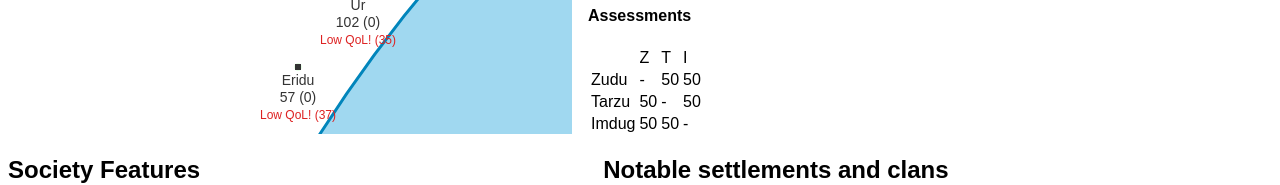
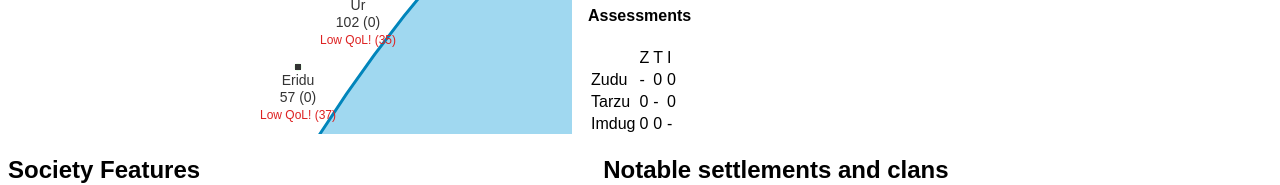
Before and after one commit to dmandelin/world2, a SvelteKit app: page / in a window 1280 px wide. Shown: the part 366-551 px from the top of the page. Built offline with nearby package versions, Linux system fonts and the light colour scheme.

Commit message:
Add initial assessments with everyone always neutral.

```diff
--- a/src/components/LocalAssessments.svelte
+++ b/src/components/LocalAssessments.svelte
@@ -22,7 +22,7 @@
             {#if c === d}
             -
             {:else}
-            {c.assessments.get(d) ?? 50}
+            {c.assessments.get(d)}
             {/if}
         </td>
     {/each}
--- a/src/model/interactions.ts
+++ b/src/model/interactions.ts
@@ -16,7 +16,7 @@ export function resolveDisputes(c: Clan, d: Clan) {
 
 // One clan's assessment of other clans.
 export class Assessments {
-    readonly defaultAssessment = 50; // Neutral
+    readonly defaultAssessment = 0; // Neutral
     private assessments = new Map<Clan, number>();
 
     constructor(private clan: Clan) {}
```
